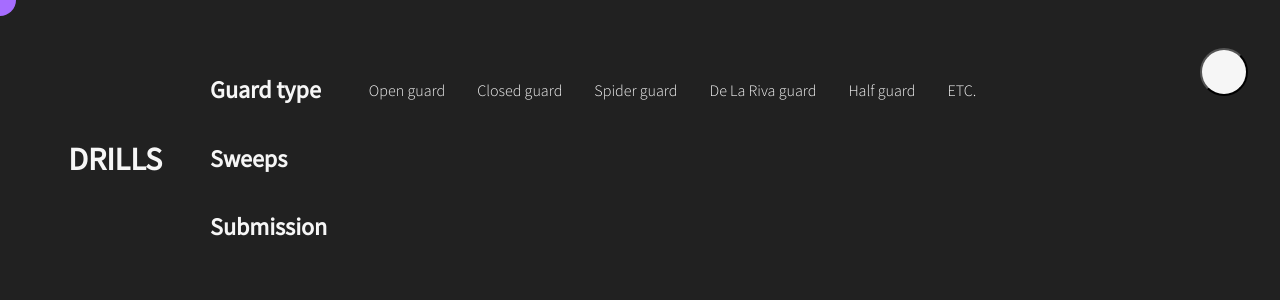
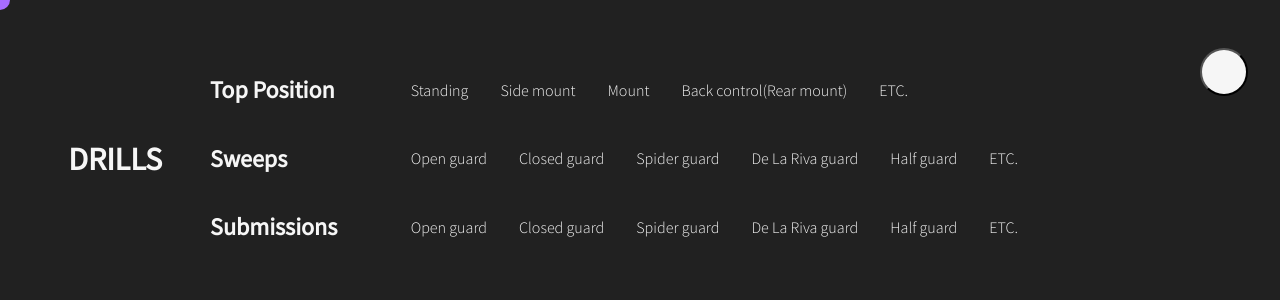
Before and after one commit to Post-jiu-jitsu/Post-jiu-jitsu, a React (Create React App) app in the folder frontend/: page /drills in a window 1280 px wide. Shown: the top 300 px of the page. Built offline with nearby package versions, Linux system fonts and the light colour scheme.

Commit message:
Refactor tech component w/ techTree

```diff
--- a/frontend/src/App.js
+++ b/frontend/src/App.js
@@ -36,8 +36,8 @@ function App() {
   // (store.js) match with return value of reducers in cursorSlice
   const cursorVariants = {
     default: {
-      x: mousePosition.x - 16,
-      y: mousePosition.y - 16,
+      x: mousePosition.x - 10,
+      y: mousePosition.y - 10,
     },
     homeTitle: {
       height: 150,
--- a/frontend/src/App.module.css
+++ b/frontend/src/App.module.css
@@ -168,8 +168,8 @@ a:-webkit-any-link {
 .cursor {
   /* background-color: var(--white); */
   background-color: var(--purple);
-  height: 32px;
-  width: 32px;
+  height: 20px;
+  width: 20px;
   border-radius: 50%;
   position: fixed;
   top: 0;
--- /dev/null
+++ b/frontend/src/Component/TechTree.js
@@ -0,0 +1,27 @@
+import { Link, useParams } from "react-router-dom";
+import styles from "./TechTree.module.css";
+
+export default function TechTree({ techs }) {
+  const { techTitle } = useParams();
+  return (
+    <div className={styles.categories}>
+      {techs.map((tech) => (
+        <div key={tech.title} className={styles.category}>
+          <h2>{tech.title}</h2>
+          <div className={styles.posts}>
+            {tech.contents.map((content) => (
+              <div key={content.title}>
+                <Link
+                  className={styles.link}
+                  to={`/${techTitle}/${content.link}`}
+                >
+                  {content.title}
+                </Link>
+              </div>
+            ))}
+          </div>
+        </div>
+      ))}
+    </div>
+  );
+}
--- /dev/null
+++ b/frontend/src/Component/TechTree.module.css
@@ -0,0 +1,18 @@
+@import "../vars.css";
+.link:hover {
+  color: var(--skyBlue);
+}
+
+.category {
+  display: flex;
+  align-items: center;
+  gap: 3rem;
+}
+.category > h2 {
+  width: 15%;
+}
+
+.posts {
+  display: flex;
+  gap: 2rem;
+}
--- a/frontend/src/Routes/Home.js
+++ b/frontend/src/Routes/Home.js
@@ -43,7 +43,7 @@ export default function Home() {
   const illustVariant = {
     // Modify color -> image scr
     default: {
-      // backgroundColor: "darkslateblue",
+      // backgroundColor: "white",
     },
     TopPosition: {
       backgroundColor: "pink",
@@ -115,6 +115,7 @@ export default function Home() {
                 onMouseLeave={techLeave}
                 // onMouseEnter={techEnter(index)}
               >
+                {/* ✉️ Change English to Korean while hover on the title */}
                 {tech.title}
               </motion.div>
             </Link>
--- a/frontend/src/Routes/Tech.js
+++ b/frontend/src/Routes/Tech.js
@@ -1,10 +1,102 @@
 import { Outlet, useParams } from "react-router";
 import { Link } from "react-router-dom";
+import TechTree from "../Component/TechTree";
 import styles from "./Tech.module.css";
 
 export default function Tech() {
   const { techTitle } = useParams();
+  //   gaurdTypes: {
+  //     title: "Guard Types",
+  //     contents: [
+  //       {
+  //         title: "Open guard",
+  //         link: "open-guard",
+  //       },
+  //       {
+  //         title: "Closed guard",
+  //         link: "closed-guard",
+  //       },
+  //       {
+  //         title: "Spider guard",
+  //         link: "spider-guard",
+  //       },
+  //       {
+  //         title: "De La Riva guard",
+  //         link: "deLaRiva-guard",
+  //       },
+  //       {
+  //         title: "Half guard",
+  //         link: "half-guard",
+  //       },
+  //       {
+  //         title: "ETC.",
+  //         link: "etc",
+  //       },
+  //     ],
+  //   },
+  //   sweeps: {
+  //     title: "Sweeps",
+  //     contents: [
+  //       {
+  //         title: "Open guard",
+  //         link: "open-guard-sweep",
+  //       },
+  //       {
+  //         title: "Closed guard",
+  //         link: "closed-guard-sweep",
+  //       },
+  //       {
+  //         title: "Spider guard",
+  //         link: "spider-guard-sweep",
+  //       },
+  //       {
+  //         title: "De La Riva guard",
+  //         link: "deLaRiva-guard-sweep",
+  //       },
+  //       {
+  //         title: "Half guard",
+  //         link: "half-guard-sweep",
+  //       },
+  //       {
+  //         title: "ETC.",
+  //         link: "etc-sweep",
+  //       },
+  //     ],
+  //   },
+  //   submissions: {
+  //     title: "Submissions",
+  //     contents: [
+  //       {
+  //         title: "Open guard",
+  //         link: "open-guard-submission",
+  //       },
+  //       {
+  //         title: "Closed guard",
+  //         link: "closed-guard-submission",
+  //       },
+  //       {
+  //         title: "Spider guard",
+  //         link: "spider-guard-submission",
+  //       },
+  //       {
+  //         title: "De La Riva guard",
+  //         link: "deLaRiva-guard-submission",
+  //       },
+  //       {
+  //         title: "Half guard",
+  //         link: "half-guard-submission",
+  //       },
+  //       {
+  //         title: "ETC.",
+  //         link: "etc-submission",
+  //       },
+  //     ],
+  //   },
+  // };
   const guards = [
+    {
+      title: "Guard Position",
+      contents: [
         {
           title: "Open guard",
           link: "open-guard",
@@ -29,31 +121,263 @@ export default function Tech() {
           title: "ETC.",
           link: "etc",
         },
+      ],
+    },
+    {
+      title: "Sweeps",
+      contents: [
+        {
+          title: "Open guard",
+          link: "open-guard-sweep",
+        },
+        {
+          title: "Closed guard",
+          link: "closed-guard-sweep",
+        },
+        {
+          title: "Spider guard",
+          link: "spider-guard-sweep",
+        },
+        {
+          title: "De La Riva guard",
+          link: "deLaRiva-guard-sweep",
+        },
+        {
+          title: "Half guard",
+          link: "half-guard-sweep",
+        },
+        {
+          title: "ETC.",
+          link: "etc-sweep",
+        },
+      ],
+    },
+    {
+      title: "Submissions",
+      contents: [
+        {
+          title: "Open guard",
+          link: "open-guard-submission",
+        },
+        {
+          title: "Closed guard",
+          link: "closed-guard-submission",
+        },
+        {
+          title: "Spider guard",
+          link: "spider-guard-submission",
+        },
+        {
+          title: "De La Riva guard",
+          link: "deLaRiva-guard-submission",
+        },
+        {
+          title: "Half guard",
+          link: "half-guard-submission",
+        },
+        {
+          title: "ETC.",
+          link: "etc-submission",
+        },
+      ],
+    },
+    {
+      title: "Escape",
+      contents: [
+        {
+          title: "Side control",
+          link: "side-escape",
+        },
+        {
+          title: "Mount",
+          link: "moun-escape",
+        },
+        {
+          title: "Back control",
+          link: "back-escape",
+        },
+        {
+          title: "ETC.",
+          link: "etc-escape",
+        },
+      ],
+    },
+  ];
+  const tops = [
+    {
+      title: "Pass",
+      contents: [
+        {
+          title: "Open guard",
+          link: "open-guard-pass",
+        },
+        {
+          title: "Closed guard",
+          link: "closed-guard-pass",
+        },
+        {
+          title: "Spider guard",
+          link: "spider-guard-pass",
+        },
+        {
+          title: "De La Riva guard",
+          link: "deLaRiva-guard-pass",
+        },
+        {
+          title: "Half guard",
+          link: "half-guard-pass",
+        },
+        {
+          title: "ETC.",
+          link: "etc-pass",
+        },
+      ],
+    },
+    {
+      title: "Top Position",
+      contents: [
+        {
+          title: "Standing",
+          link: "standing",
+        },
+        {
+          title: "Side mount",
+          link: "side",
+        },
+        {
+          title: "Mount",
+          link: "mount",
+        },
+        {
+          title: "Back control",
+          link: "back",
+        },
+        {
+          title: "ETC.",
+          link: "etc",
+        },
+      ],
+    },
+
+    {
+      title: "Submissions",
+      contents: [
+        {
+          title: "Standing",
+          link: "standing",
+        },
+        {
+          title: "Side mount",
+          link: "side",
+        },
+        {
+          title: "Mount",
+          link: "mount",
+        },
+        {
+          title: "Back control",
+          link: "back",
+        },
+        {
+          title: "ETC.",
+          link: "etc",
+        },
+      ],
+    },
+  ];
+  const drills = [
+    {
+      title: "Top Position",
+      contents: [
+        {
+          title: "Standing",
+          link: "standing",
+        },
+        {
+          title: "Side mount",
+          link: "side",
+        },
+        {
+          title: "Mount",
+          link: "mount",
+        },
+        {
+          title: "Back control(Rear mount)",
+          link: "back",
+        },
+        {
+          title: "ETC.",
+          link: "etc",
+        },
+      ],
+    },
+    {
+      title: "Sweeps",
+      contents: [
+        {
+          title: "Open guard",
+          link: "open-guard-sweep",
+        },
+        {
+          title: "Closed guard",
+          link: "closed-guard-sweep",
+        },
+        {
+          title: "Spider guard",
+          link: "spider-guard-sweep",
+        },
+        {
+          title: "De La Riva guard",
+          link: "deLaRiva-guard-sweep",
+        },
+        {
+          title: "Half guard",
+          link: "half-guard-sweep",
+        },
+        {
+          title: "ETC.",
+          link: "etc-sweep",
+        },
+      ],
+    },
+    {
+      title: "Submissions",
+      contents: [
+        {
+          title: "Open guard",
+          link: "open-guard-submission",
+        },
+        {
+          title: "Closed guard",
+          link: "closed-guard-submission",
+        },
+        {
+          title: "Spider guard",
+          link: "spider-guard-submission",
+        },
+        {
+          title: "De La Riva guard",
+          link: "deLaRiva-guard-submission",
+        },
+        {
+          title: "Half guard",
+          link: "half-guard-submission",
+        },
+        {
+          title: "ETC.",
+          link: "etc-submission",
+        },
+      ],
+    },
   ];
   return (
     <>
       <div className={styles.techWrapper}>
         <h1>{techTitle.toUpperCase()}</h1>
         <div className={styles.categories}>
-          <div className={styles.category}>
-            <h2>Guard type</h2>
-            <div className={styles.posts}>
-              {guards.map((guard) => (
-                <Link
-                  className={styles.link}
-                  to={`/${techTitle}/${guard.link}`}
-                >
-                  {guard.title}
-                </Link>
-              ))}
-            </div>
-          </div>
-          <div>
-            <h2>Sweeps</h2>
-          </div>
-          <div>
-            <h2>Submission</h2>
-          </div>
+          {techTitle === "guard" ? <TechTree techs={guards} /> : null}
+          {techTitle === "top" ? <TechTree techs={tops} /> : null}
+          {techTitle === "drills" ? <TechTree techs={drills} /> : null}
         </div>
       </div>
 
--- a/frontend/src/Routes/Tech.module.css
+++ b/frontend/src/Routes/Tech.module.css
@@ -1,8 +1,5 @@
 @import "../vars.css";
 
-.link:hover {
-  color: var(--skyBlue);
-}
 .techWrapper {
   padding: 3rem;
   display: flex;
@@ -20,14 +17,3 @@
   display: flex;
   flex-direction: column;
 }
-
-.category {
-  display: flex;
-  align-items: center;
-  gap: 3rem;
-}
-
-.posts {
-  display: flex;
-  gap: 2rem;
-}
--- a/frontend/src/Routes/TechPost.js
+++ b/frontend/src/Routes/TechPost.js
@@ -9,7 +9,7 @@ export default function TechPost() {
       <h1>{postTitle}</h1>
       <div className={styles.illusts}>
         {[1, 2, 3, 4].map((illust) => (
-          <div className={styles.illustWrapper}>
+          <div key={illust} className={styles.illustWrapper}>
             {illust % 2 !== 0 ? (
               <div className={styles.illustInfo}>동작 설명</div>
             ) : null}
--- a/frontend/src/Routes/User.js
+++ b/frontend/src/Routes/User.js
@@ -16,6 +16,7 @@ export default function User() {
         <h1>Welcome user!</h1>
         <div className={styles.belt}>
           <div className={styles.beltRank}>
+            {/* ✉️ Add css vintage details to lower level graus */}
             <div className={styles.beltGrau}></div>
             <div className={styles.beltGrau}></div>
           </div>
```
Lines whose indentation alone changed are shown as unchanged.
